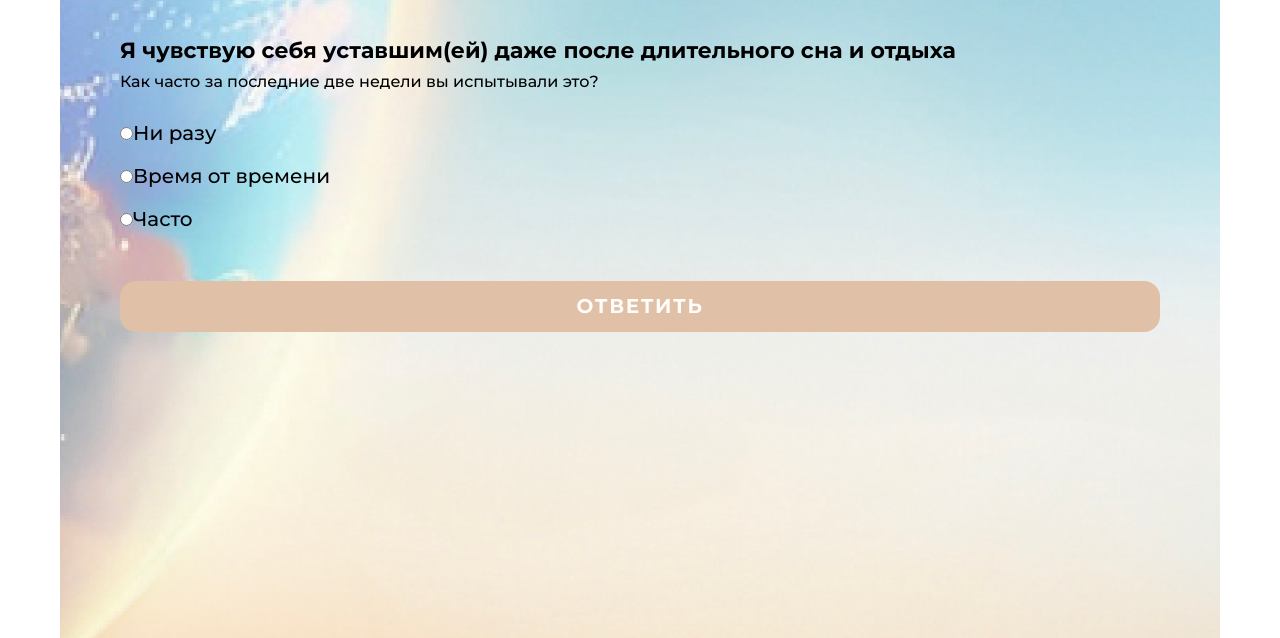
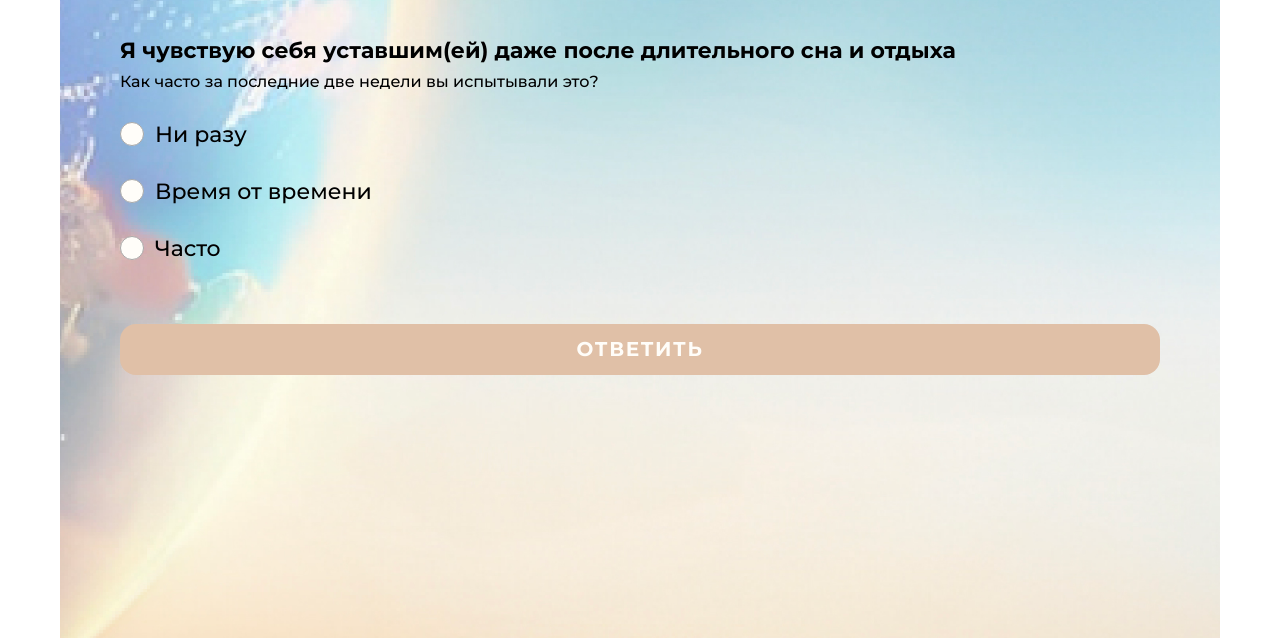
Before and after one commit to hsvietik/agile-test, a website: page index.html in a window 1280 px wide. Both pictures are taken after a click on the button "НАЧАТЬ ТЕСТ". Shown: the part 162-800 px from the top of the page. Drawn offline with nearby package versions, Linux system fonts and the light colour scheme.

Commit message:
radio buttons styled

```diff
--- a/index.html
+++ b/index.html
@@ -48,28 +48,30 @@
             </p>
 
             <div id="answersList" class="answer-list">
-              <label for="never"
-                ><input type="radio" id="never" name="frequency" value="2" />Ни
-                разу</label
-              >
-
-              <label for="sometimes"
-                ><input
+              <label class="answer-list-item" for="never">
+                <input type="radio" id="never" name="frequency" value="2" />
+                Ни разу
+                <span class="checkmark"></span>
+              </label>
+              <label class="answer-list-item" for="sometimes">
+                <input
                   type="radio"
                   id="sometimes"
                   name="frequency"
                   value="1"
-                />Время от времени</label
-              >
+                />Время от времени
+                <span class="checkmark"></span>
+              </label>
 
-              <label for="often"
-                ><input
+              <label class="answer-list-item" for="often">
+                <input
                   type="radio"
                   id="often"
                   name="frequency"
                   value="0"
-                />Часто</label
-              >
+                />Часто
+                <span class="checkmark"></span>
+              </label>
               <input
                 type="radio"
                 name="frequency"
--- a/styles.css
+++ b/styles.css
@@ -4,6 +4,9 @@
   --color-white: #fffdf9;
   --button-color: #e0c0a7;
   --transition-duration: 250ms;
+  --radio-color: #f4f4f4;
+  --checked-color: #2196f3;
+
   --transition-timing-function: cubic-bezier(0.4, 0, 0.2, 1);
 }
 
@@ -157,3 +160,62 @@ form {
 .results-description {
   margin-bottom: 14px;
 }
+.answer-list-item {
+  display: block;
+  position: relative;
+  padding-left: 35px;
+  margin-bottom: 12px;
+  cursor: pointer;
+  font-size: 22px;
+  -webkit-user-select: none;
+  -moz-user-select: none;
+  -ms-user-select: none;
+  user-select: none;
+}
+
+.answer-list-item input {
+  position: absolute;
+  opacity: 0;
+  cursor: pointer;
+  height: 0;
+  width: 0;
+}
+
+.checkmark {
+  position: absolute;
+  top: 0;
+  left: 0;
+  height: 24px;
+  width: 24px;
+  background-color: var(--color-white);
+  border: 1px solid darkgray;
+  border-radius: 50%;
+}
+
+.answer-list-item:hover input ~ .checkmark {
+  background-color: #ccc;
+}
+
+.answer-list-item input:checked ~ .checkmark {
+  border: 1px solid var(--checked-color);
+}
+
+.checkmark:after {
+  content: "";
+  position: absolute;
+  display: none;
+}
+
+.answer-list-item input:checked ~ .checkmark:after {
+  display: block;
+}
+
+.answer-list-item .checkmark:after {
+  width: 12px;
+  height: 12px;
+  top: 50%;
+  left: 50%;
+  transform: translate(-50%, -50%);
+  border-radius: 50%;
+  background: var(--checked-color);
+}
```
